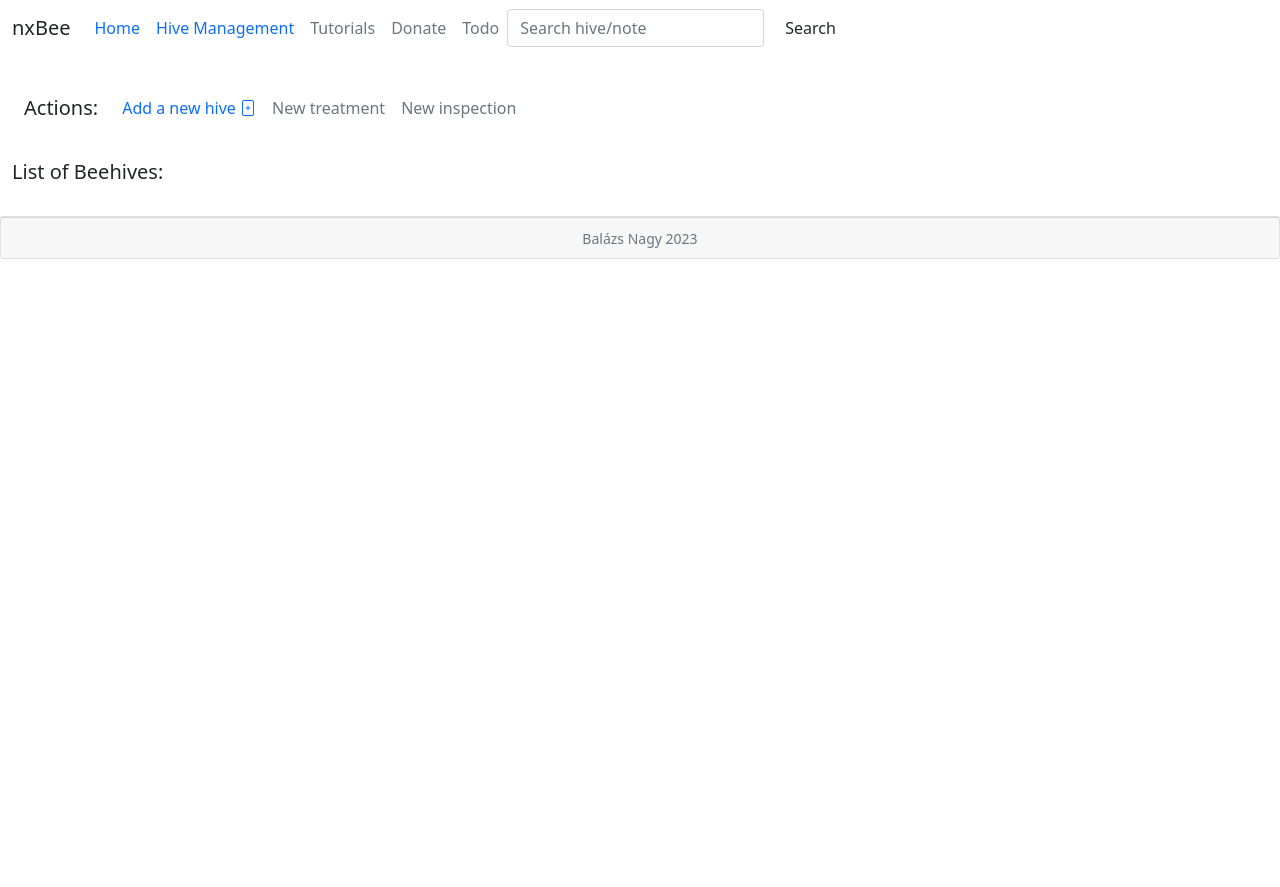
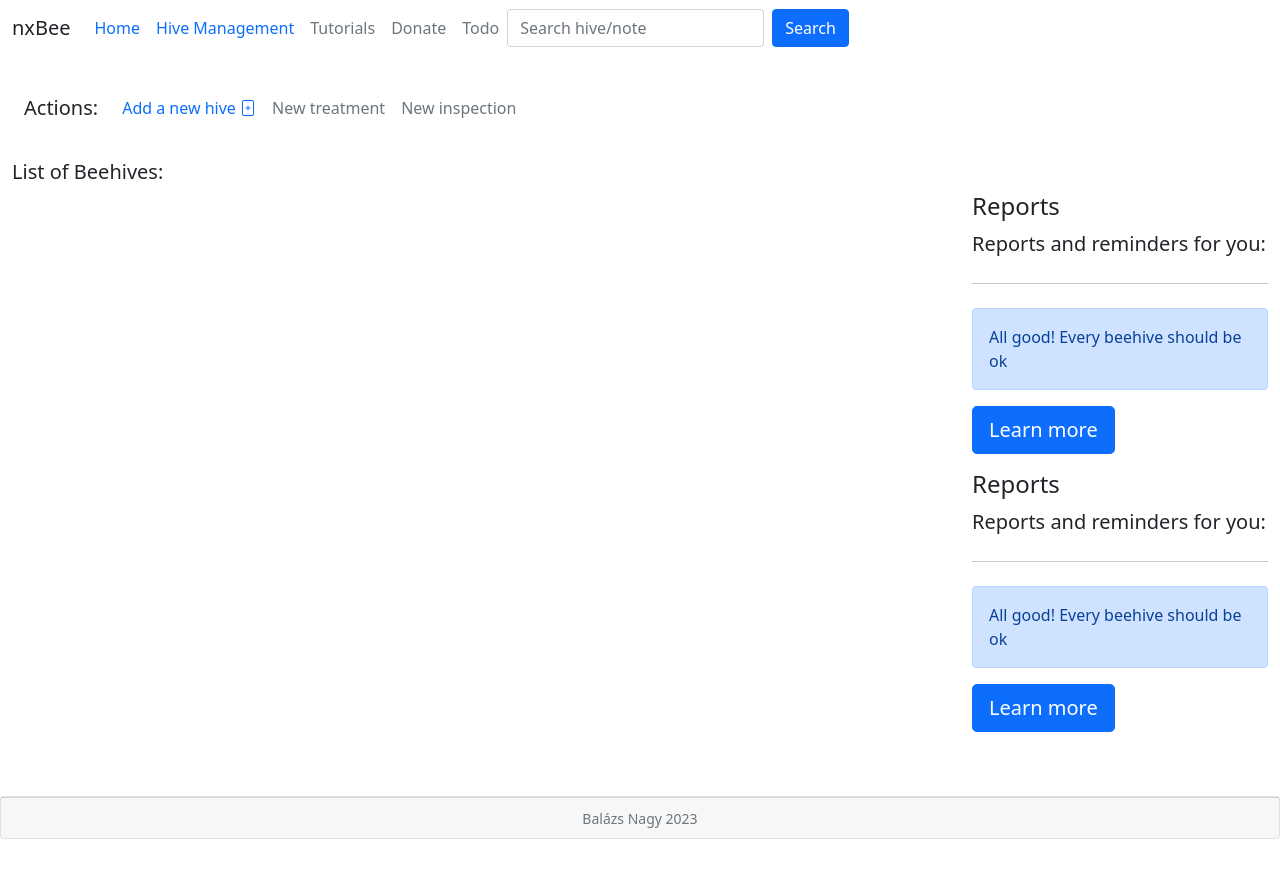
Before and after one commit to nxbalazs/nxBee, a Django app: page /hive_management in a window 1280 px wide. Before the commit the page ends 259 px from the top, so only its background shows below. Run offline with Django 4.2, Linux system fonts and the light colour scheme; data that the repository does not hold is empty.

Commit message:
new layout for h_m

```diff
--- a/hive_management/templates/base.html
+++ b/hive_management/templates/base.html
@@ -36,7 +36,7 @@
             </ul>
             <form class="d-flex">
                 <input class="form-control me-2" type="search" placeholder="Search hive/note" aria-label="Search">
-                <button class="btn" type="submit">Search</button>
+                <button class="btn btn-primary" type="submit">Search</button>
             </form>
           </div>
         </div>
--- a/hive_management/templates/hive_management.html
+++ b/hive_management/templates/hive_management.html
@@ -30,9 +30,11 @@
 <br>
 
 <h5>List of Beehives:</h5>
-<div class="row row-cols-1 row-cols-md-5 g-4">
+<div class="row">
+    <div class="col-9">
+        <div class="row row-cols-md-4 g-4">
 {% for hive in hives %}
-    <div class="col">
+
         <div class="card">
             <div class="card-body">
             <h5 class="card-title"><a href="{% url 'hive_detail' hive.pk %}" class="link-primary">{{ hive.name }}</a></h5>
@@ -53,8 +55,41 @@
             </p>
             </div>
         </div>
+
+{% endfor %}
+        </div>
     </div>
-{% endfor %}
+    <div class="col-3">
+
+        <div class="jumbotron">
+            <h4>Reports</h4>
+            <p class="lead">Reports and reminders for you:</p>
+            <hr class="my-4">
+            <p>
+                <div class="alert alert-primary" role="alert">
+                    All good! Every beehive should be ok
+                </div>
+            </p>
+            <p class="lead">
+              <a class="btn btn-primary btn-lg" href="#" role="button">Learn more</a>
+            </p>
+          </div>
+
+          <div class="jumbotron">
+            <h4>Reports</h4>
+            <p class="lead">Reports and reminders for you:</p>
+            <hr class="my-4">
+            <p>
+                <div class="alert alert-primary" role="alert">
+                    All good! Every beehive should be ok
+                </div>
+            </p>
+            <p class="lead">
+              <a class="btn btn-primary btn-lg" href="#" role="button">Learn more</a>
+            </p>
+          </div>
+
+    </div>
 </div>
 <br>&nbsp;
 </div>
```
